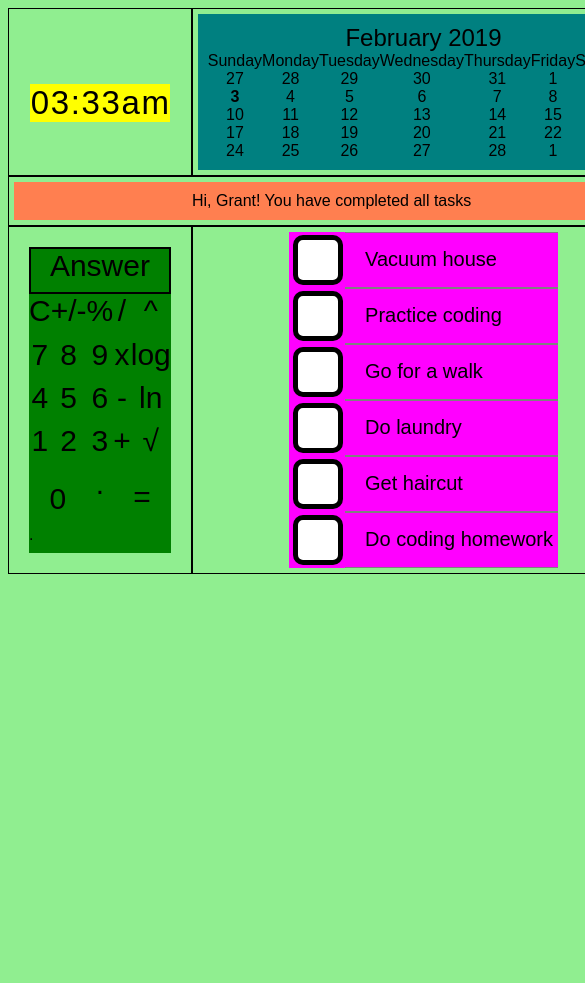
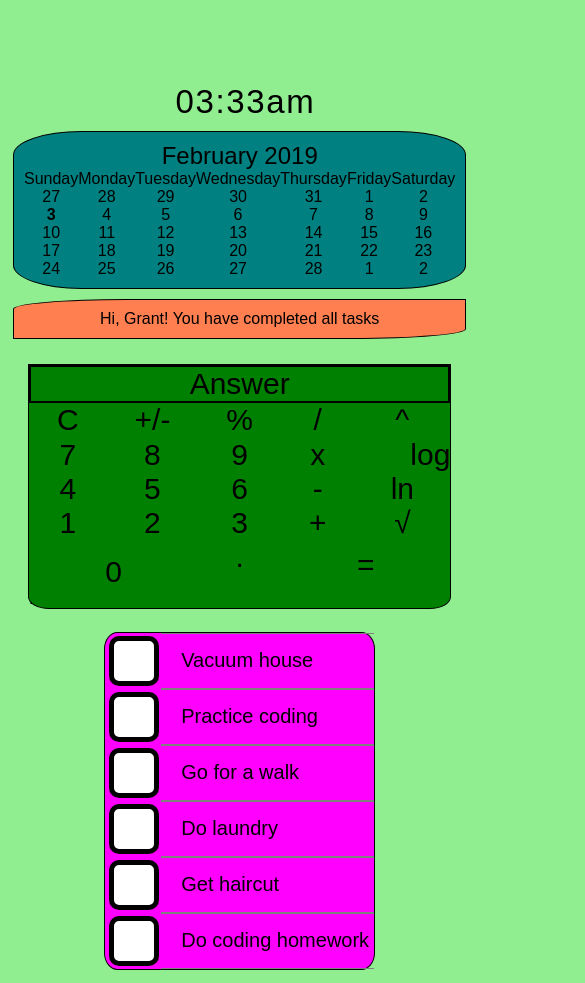
Before and after one commit to grantkee/ACA_web101_grant_kee, a plain HTML site: page myPortfolio/src/dashboard/dashboard.html in a window 390 px wide. Shown: the top 983 px of the page, 585 px wide, since content can reach past the window. Before the commit the page ends 844 px from the top, so only its background shows below. Drawn offline with Linux system fonts and the light colour scheme.

Commit message:
saving changes, ready to turn in

```diff
--- a/myPortfolio/src/dashboard/dashboard-style.css
+++ b/myPortfolio/src/dashboard/dashboard-style.css
@@ -20,9 +20,9 @@ html {
 /*hard-coded clock*/
 
 .clock {
-    border: 1px solid black;
     padding: 5px;
     grid-area: clock;
+    border-bottom: 1px solid #f2f2f2;
 }
 
 .clock-container {
@@ -38,12 +38,14 @@ html {
     background: yellow;
     text-align: center;
     font-size: 33px;
+    border-top-right-radius: 25%;
+    border-bottom-left-radius: 25%;
 }
 
 /*hardcoded calendar*/
 
 .calendar {
-    border: 1px solid black;
+    border: 1px solid #f2f2f2;
     padding: 5px;
     grid-area: calendar;
 }
@@ -65,6 +67,7 @@ html {
     margin: auto;
     background: teal;
     padding: 10px;
+    border-radius: 15%;
 }
 
 .monthyear {
@@ -290,7 +293,8 @@ html {
 .greeting{
    display: grid;
     grid-area: greet;
-    border: 1px solid black;
+    border-left: 1px solid #f2f2f2;
+    border-right: 1px solid #f2f2f2;
     padding: 5px;
     text-align: center;
 }
@@ -299,6 +303,8 @@ html {
     background: coral;
     padding: 10px;
     max-width: auto;
+    border-top-left-radius: 25%;
+    border-bottom-right-radius: 25%;
 }
 
 /*hard-coded todo list */
@@ -306,7 +312,8 @@ html {
 .todo {
     display: grid;
     grid-area: todo;
-    border: 1px solid black;
+    border: 1px solid #f2f2f2;
+    border-left: none;
     padding: 5px;
 }
 
@@ -325,6 +332,7 @@ html {
         "sixthcheckbox sixthtodo";
         max-width: auto;
         margin: auto;
+        border-radius: 5%;
 }
 
 input[type="checkbox"] {
@@ -358,7 +366,7 @@ input[type="checkbox"]:checked {
 .calculator {
     grid-area: calc;
     padding: 20px;
-    border: 1px solid black;
+    border: 1px solid #f2f2f2;
   }
 
   .face {
@@ -377,6 +385,8 @@ input[type="checkbox"]:checked {
     margin-left: auto;
     margin-right: auto;
     background: green;
+    border-bottom-left-radius: 5%;
+    border-bottom-right-radius: 5%;
   }
 
   .face > div {
@@ -513,7 +523,7 @@ input[type="checkbox"]:checked {
   }
 
   @media(max-width: 576px) {
-    body {
+    .container {
         display: grid;
         grid-template-columns: auto;
         grid-template-rows: auto auto auto auto auto;
@@ -521,21 +531,99 @@ input[type="checkbox"]:checked {
         "calendar"
         "greet"
         "calc"
-        "todo";
+        "todo";max-width: 768px;
+        max-width: 576px;
+    width: 100%;
+    margin-left: auto;
+    margin-right: auto;
     }
     .clock {
         grid-area: clock;
+        width: 100%;
+        margin-top: auto;
+        margin-bottom: auto;
+        margin-right: auto;
+        margin-left: auto;
+      border: none;
+    }
+
+    .clock-container {
+      background: lightgreen;
     }
     .calendar {
         grid-area: calendar;
+      border: none;
+    }
+    .calendar-container {
+      border: 1px solid black;
     }
     .greeting {
         grid-area: greet;
+      border: none;
+    }
+    .message{
+      border: 1px solid black;
     }
     .calculator {
         grid-area: calc;
+        border: none;
+    }
+    .face {
+      border: 1px solid black;
     }
     .todo {
         grid-area: todo;
+      border: none;
+    }
+    .todo-container {
+      border: 1px solid black;
     }
   }
+
+  @media (max-width:768px) {
+    .container {
+    display: grid;
+    grid-template-columns:  auto;
+    grid-template-rows: auto auto auto auto auto;
+    grid-template-areas:
+        "clock"
+        "calendar"
+        "greet"
+        "calc"
+        "todo";
+    max-width: 768px;
+    width: 100%;
+    margin-left: auto;
+    margin-right: auto;
+    }
+
+    .clock {
+        grid-area: clock;
+        width: 100%;
+        margin-top: auto;
+        margin-bottom: auto;
+        margin-right: auto;
+        margin-left: auto;
+      border: none;
+    }
+
+    .clock-container {
+      background: lightgreen;
+    }
+    .calendar {
+        grid-area: calendar;
+/*       border: none; */
+    }
+    .greeting {
+        grid-area: greet;
+/*       border: none; */
+    }
+    .calculator {
+        grid-area: calc;
+/*       border: none; */
+    }
+    .todo {
+        grid-area: todo;
+/*       border: none; */
+    }
+  }
```
